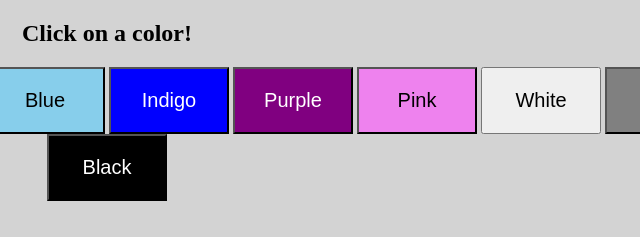
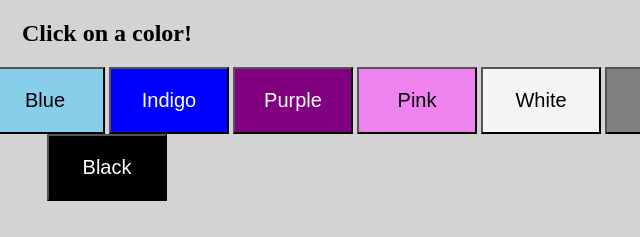
Before and after one commit to myshacodes/color-changing-hood, a plain HTML site: page index.html in a window 1280 px wide. Shown: the top 237 px of the page, 533-1173 px from the left. Drawn offline with Linux system fonts and the light colour scheme.

Commit message:
Introducing: Little CSS Dude

```diff
--- a/index.html
+++ b/index.html
@@ -58,7 +58,12 @@
         value="Pink"
         onclick="updateHood(event)"
       />
-      <input type="button" value="White" onclick="updateHood(event)" />
+      <input
+        type="button"
+        value="White"
+        class="whitebutton"
+        onclick="updateHood(event)"
+      />
       <input
         class="greybutton"
         type="button"
--- a/style.css
+++ b/style.css
@@ -44,6 +44,9 @@ input[type="button"] {
   background-color: black;
   color: white;
 }
+.whitebutton {
+  background-color: whitesmoke;
+}
 .hood {
   position: absolute;
   left: 37%;
```
